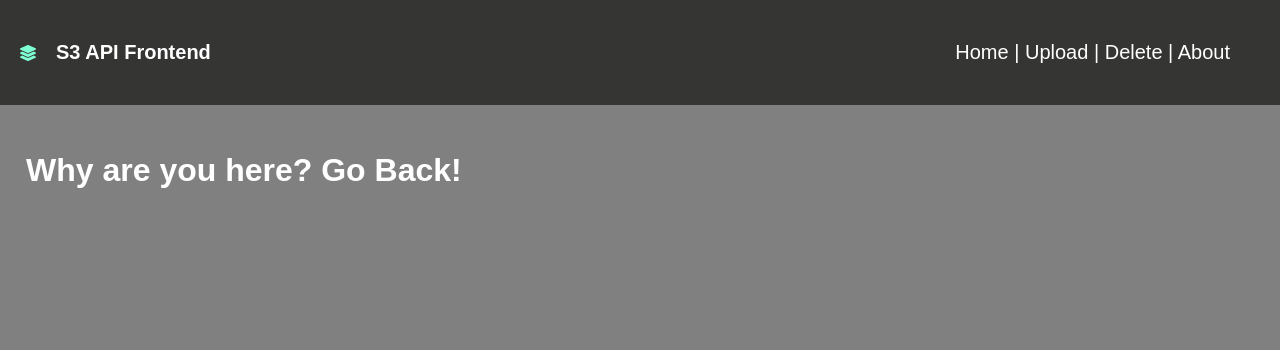
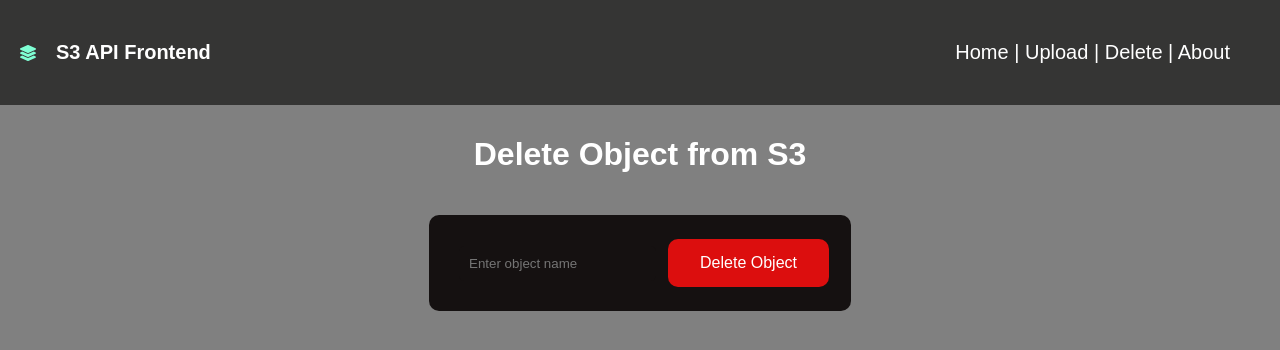
Before and after one commit to xamma/KubeS3, a React (Create React App) app in the folder spa/: page /delete in a window 1280 px wide. Shown: the top 350 px of the page. Built offline with nearby package versions, Linux system fonts and the light colour scheme.

Commit message:
Finished all routes.

```diff
--- a/spa/src/App.js
+++ b/spa/src/App.js
@@ -7,6 +7,8 @@ import Header from "./components/Header";
 
 import Home from "./routes/Home";
 import Upload from "./routes/Upload"
+import Delete from "./routes/Delete";
+import About from "./routes/About";
 
 function App() {
   return (
@@ -16,6 +18,8 @@ function App() {
         <Routes>
           <Route path="/" element={<Home /> } ></Route>
           <Route path="/upload" element={<Upload /> } ></Route>
+          <Route path="/delete" element={<Delete /> } ></Route>
+          <Route path="/about" element={<About /> } ></Route>
           <Route
           path="*"
           element={
--- a/spa/src/components/Header.js
+++ b/spa/src/components/Header.js
@@ -14,7 +14,7 @@ const Header = () => {
       <nav className="header--nav">
         <Link to="/">Home</Link> |{" "}
         <Link to="/upload">Upload</Link> |{" "}
-        <Link to="/play">Delete</Link> |{" "}
+        <Link to="/delete">Delete</Link> |{" "}
         <Link to="/about">About</Link>
       </nav>
       {/* for using inside of header component */}
--- a/spa/src/index.css
+++ b/spa/src/index.css
@@ -119,3 +119,56 @@ a:hover {
   /* padding: 20px; */
   text-align: center;
 }
+
+.delete--button {
+  background-color: #dc0e0e;
+  border: none;
+  color: white;
+  padding: 15px 32px;
+  text-align: center;
+  text-decoration: none;
+  display: inline-block;
+  font-size: 16px;
+  margin: 4px 2px;
+  cursor: pointer;
+  border-radius: 10px;
+}
+
+.delete--button:hover {
+  background-color: #7a1108;
+}
+
+.delete--form {
+  display: inline-block;
+  flex-direction: column;
+  align-items: center;
+  justify-content: center;
+  margin: 20px;
+  padding: 20px;
+  background-color: #151111;
+  border-radius: 10px;
+}
+
+.delete--input {
+  margin: 10px;
+  padding: 10px;
+  border-radius: 5px;
+  border: none;
+  background-color: #151111;
+}
+
+.delete--view {
+  /* padding: 20px; */
+  text-align: center;
+}
+
+.github--link {
+  color: gold;
+}
+
+.about--screen {
+  padding-left: 15px;
+  text-align: center;
+  justify-content: center;
+  align-items: center;
+}
--- /dev/null
+++ b/spa/src/routes/About.js
@@ -0,0 +1,24 @@
+import React from 'react'
+
+const About = () => {
+  return (
+    <div className='about--screen'>
+      <h1>About</h1>
+      <p>This is a project made with the <b>React.js</b> Framework and made for transfering and sharing knowledge.</p>
+      <p>I tried my best to develop this with the best-practices I know as well as an OOP approach.</p>
+      <p>The Services are containerized as well, so you can download the images from my Dockerhub and run them locally on Docker.</p>
+      <br></br>
+      <h3>Check my GitHub for more content</h3>
+      <a className="github--link" href="https://github.com/xamma" target="_blank" rel="noreferrer">
+        Check my GitHub
+      </a>
+      <br></br>
+      <h3>Visit my personal Website</h3>
+      <a className="github--link" href="https://github.com/xamma" target="_blank" rel="noreferrer">
+        Visit me
+      </a>
+    </div>
+  )
+}
+
+export default About
--- /dev/null
+++ b/spa/src/routes/Delete.js
@@ -0,0 +1,43 @@
+import React from 'react';
+
+const Delete = () => {
+  const [objectName, setObjectName] = React.useState('');
+  const [message, setMessage] = React.useState(null);
+
+  const handleObjectNameChange = (e) => {
+    setObjectName(e.target.value);
+  }
+
+  const handleObjectDelete = (e) => {
+    e.preventDefault();
+
+    fetch(`/api/delete/${objectName}`, {
+      method: 'DELETE'
+    })
+      .then(response => {
+        if (!response.ok) {
+          throw new Error('Error deleting object');
+        }
+        setMessage(`Successfully deleted object ${objectName}.`);
+        setObjectName('');
+        setTimeout(() => setMessage(null), 3000);
+      })
+      .catch(error => {
+        console.error(error);
+        setMessage('An error occurred.');
+      });
+  }
+
+  return (
+    <div className='delete--view'>
+      <h1>Delete Object from S3</h1>
+      <form className='delete--form' onSubmit={handleObjectDelete}>
+        <input className='delete--input' type="text" placeholder="Enter object name" value={objectName} onChange={handleObjectNameChange} />
+        <button className='delete--button' type="submit">Delete Object</button>
+      </form>
+      {message && <p>{message}</p>}
+    </div>
+  );
+};
+
+export default Delete;
```
Also changed, not shown: 1 other file (tests, documents, lock files or other folders).
